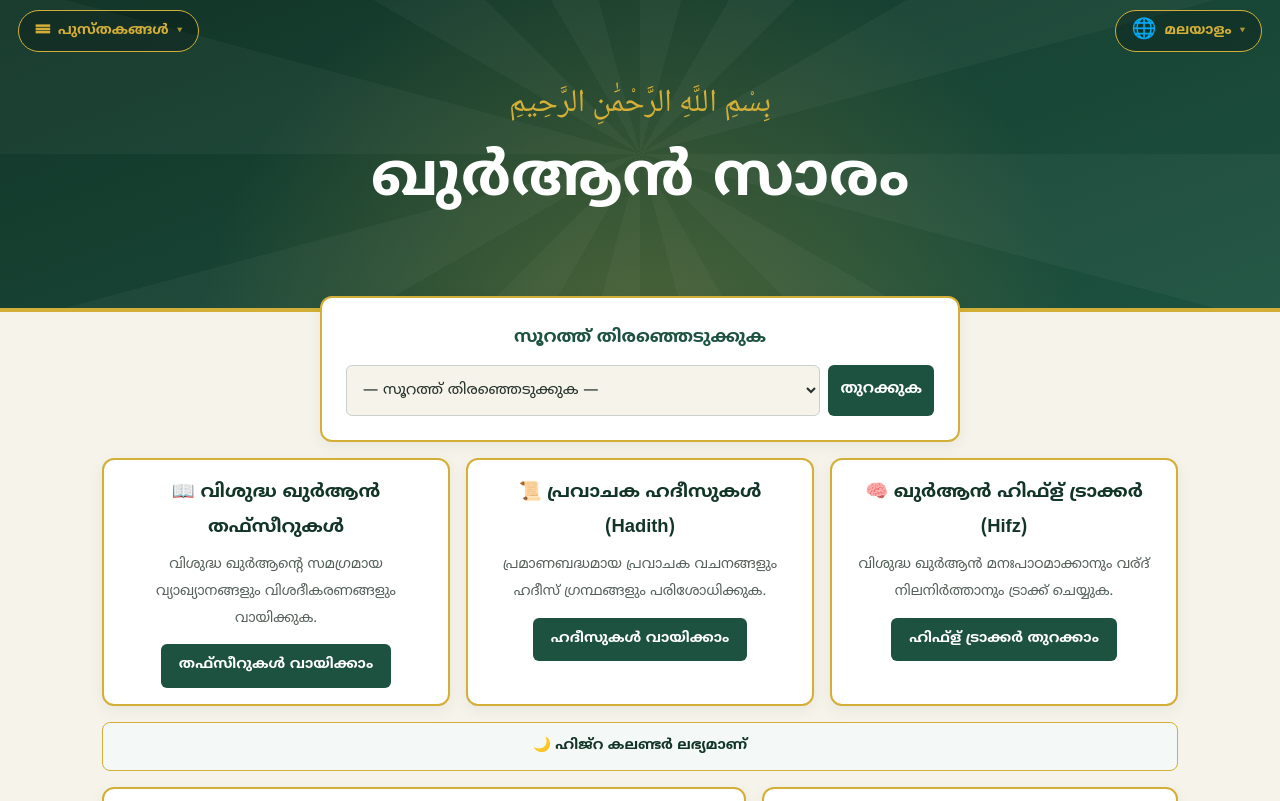
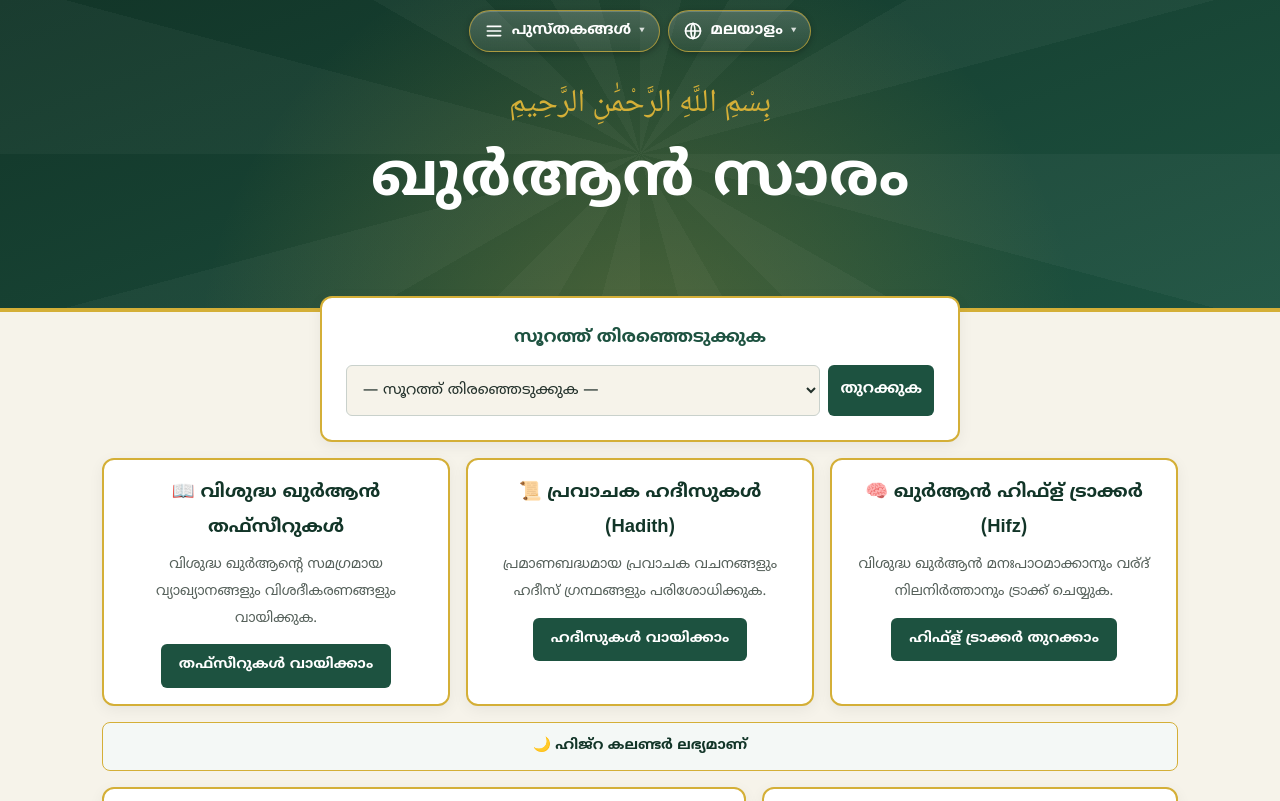
Before and after one commit to onlinenanma/quran, a plain HTML site: page index.html in a window 1280 px wide. Shown: the top 801 px of the page. Drawn offline with Linux system fonts and the light colour scheme; no server answers.

Commit message:
Update index.html

```diff
--- a/index.html
+++ b/index.html
@@ -109,6 +109,15 @@ footer{text-align:center;color:var(--muted);font-size:.85rem;padding:0 12px calc
 /* the real <select> covers the pill invisibly so the native picker opens on tap */
 .pill select{position:absolute;inset:0;width:100%;height:100%;opacity:0;cursor:pointer;border:0;padding:0;font-size:16px;-webkit-appearance:none;appearance:none}
 .pill select option{color:#22302a;background:#fff}
+.banner-top-bar{justify-content:center;gap:8px}
+.banner-top-bar .pill{height:42px;min-width:0;padding:0 14px;gap:8px;border-radius:999px;border:1px solid rgba(212,175,55,.7);background:linear-gradient(180deg,rgba(255,255,255,.18),rgba(255,255,255,.05));color:#fff;font-weight:600;box-shadow:0 2px 6px rgba(0,0,0,.28),inset 0 1px 0 rgba(255,255,255,.2)}
+.banner-top-bar .pill:hover,.banner-top-bar .pill:focus-within{background:#d4af37;color:#123528}
+.banner-top-bar .pill .lbl{display:inline;font-size:clamp(.8rem,3.2vw,.95rem);max-width:9.5em;overflow:hidden;text-overflow:ellipsis}
+.banner-top-bar .pill .caret{display:inline}
+.banner-top-bar .pill .tn-ico{display:inline-flex;flex:none;width:20px;height:20px}
+.banner-top-bar .pill .tn-ico svg{width:20px;height:20px;fill:none;stroke:currentColor;stroke-width:2;stroke-linecap:round;stroke-linejoin:round}
+/* keep the index banner exactly as designed; site.js's generic banner rule must not reflow it after load */
+header.banner{display:block!important;padding:0 18px clamp(62px,10vw,88px)!important;gap:0!important;margin:0!important}
 #google_translate_element{display:none}
 .goog-te-banner-frame,.skiptranslate iframe{display:none!important}
 body{top:0!important}
@@ -139,18 +148,19 @@ div[id*="goog-gt-"] {
 <header class="banner">
  <div class="banner-top-bar">
   <label class="pill" aria-label="Menu">
-   <span class="ico" aria-hidden="true">☰</span><span class="lbl">പുസ്തകങ്ങൾ</span><span class="caret" aria-hidden="true">▾</span>
+   <span class="tn-ico" aria-hidden="true"><svg viewBox="0 0 24 24" focusable="false"><path d="M4 6.5h16M4 12h16M4 17.5h16"/></svg></span><span class="lbl">പുസ്തകങ്ങൾ</span><span class="caret" aria-hidden="true">▾</span>
    <select id="topMenuNav" aria-label="Navigation Menu">
     <option value="" selected disabled>☰ പുസ്തകങ്ങൾ</option>
     <option value="https://quranmeaning.app/">📖 ഖുർആൻ (Qur'an)</option>
     <option value="https://quranmeaning.app/tafsir">📚 തഫ്സീർ (Tafsir)</option>
     <option value="https://quranmeaning.app/hadith">📜 ഹദീസ് (Hadith)</option>
     <option value="https://quranmeaning.app/hifd">🧠 ഹിഫ്ള് (Hifz)</option>
+    <option value="https://quranmeaning.app/contact-us">✉️ ബന്ധപ്പെടുക (Contact Us)</option>
    </select>
   </label>
 
   <label class="pill notranslate" translate="no" aria-label="Language">
-  <span class="ico" aria-hidden="true">🌐</span><span class="lbl" id="langLabel">Language</span><span class="caret" aria-hidden="true">▾</span>
+  <span class="tn-ico" aria-hidden="true"><svg viewBox="0 0 24 24" focusable="false"><circle cx="12" cy="12" r="9"/><path d="M3 12h18"/><path d="M12 3c3.2 3.2 3.2 14.8 0 18"/><path d="M12 3c-3.2 3.2-3.2 14.8 0 18"/></svg></span><span class="lbl" id="langLabel">Language</span><span class="caret" aria-hidden="true">▾</span>
   <select id="langSelect" aria-label="Language">
     <option value="" disabled selected>🌐 Language / ഭാഷ</option>
 
```
